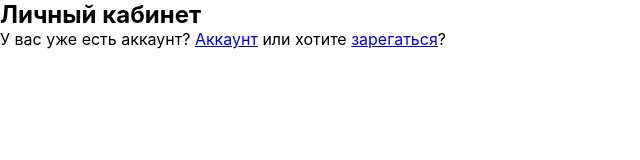
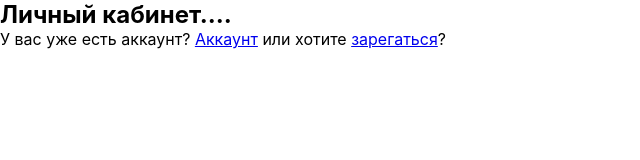
Before and after one commit to WildMaks456/library-hack, a React (Create React App) app in the folder client/: page /account in a window 1280 px wide. Shown: the top 160 px of the page, without its empty margins (0-640 px from the left). Built offline with nearby package versions, Linux system fonts and the light colour scheme.

Commit message:
проверка

```diff
--- a/client/src/components/Account.jsx
+++ b/client/src/components/Account.jsx
@@ -4,7 +4,7 @@ import { NavLink } from 'react-router-dom';
 export default function Account() {
 	return (
     <div>
-      <h2>Личный кабинет</h2>
+      <h2>Личный кабинет....</h2>
       <p>У вас уже есть аккаунт? <NavLink to="/login">Аккаунт</NavLink> или хотите <NavLink to="/register">зарегаться</NavLink>?</p>
     </div>
   );
```
